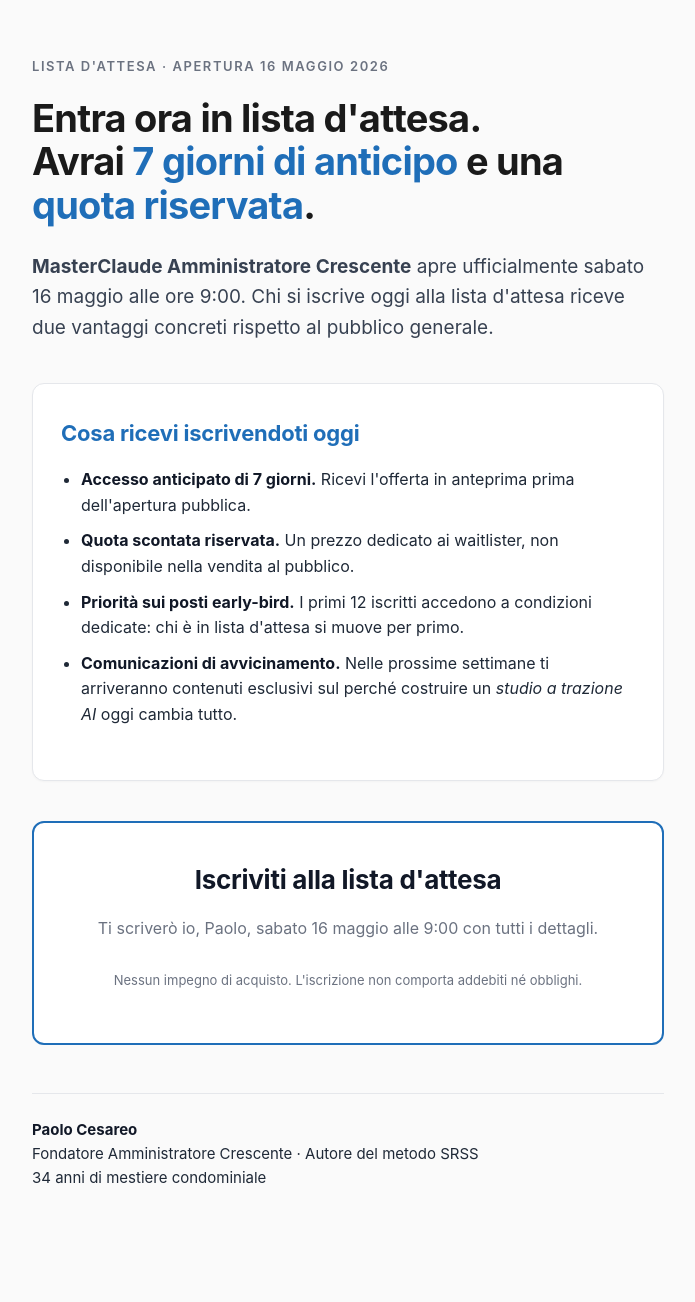
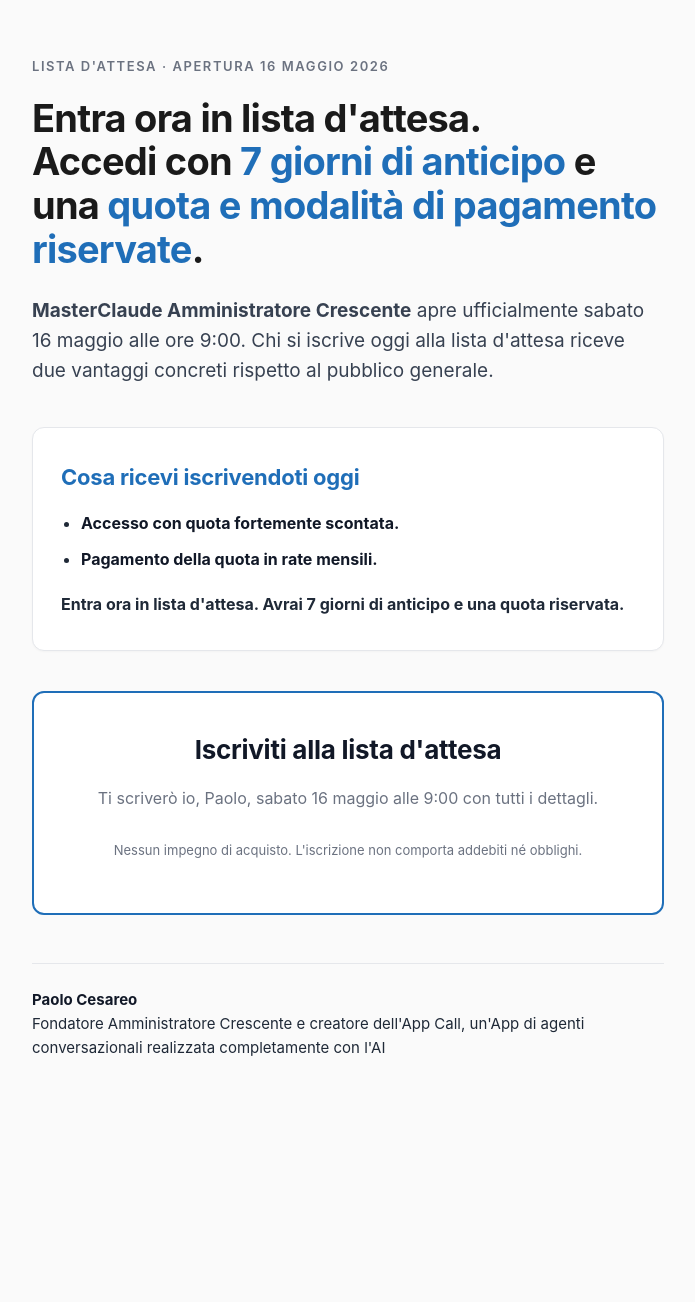
Before and after one commit to Paolocesareo/amministratorecrescente-sito-istituzionale, a Jekyll site: the page built from masterclaude.html, in a window 1280 px wide. Shown: the whole page, without its empty margins (292-987 px from the left). Built offline with Jekyll 4.4.1, drawn with Linux system fonts in a browser that asks for light colours; after the commit the page ends 1172 px from its top, so only the background shows below that.

Commit message:
Update MasterClaude landing: headline, benefits, signature

```diff
--- a/masterclaude.html
+++ b/masterclaude.html
@@ -118,7 +118,7 @@ sitemap: false
   <div class="kicker">Lista d'attesa · Apertura 16 maggio 2026</div>
 
   <h1>Entra ora in lista d'attesa.<br>
-  Avrai <em>7 giorni di anticipo</em> e una <em>quota riservata</em>.</h1>
+  Accedi con <em>7 giorni di anticipo</em> e una <em>quota e modalità di pagamento riservate</em>.</h1>
 
   <p class="lede">
     <strong>MasterClaude Amministratore Crescente</strong> apre ufficialmente sabato 16 maggio alle ore 9:00. Chi si iscrive oggi alla lista d'attesa riceve due vantaggi concreti rispetto al pubblico generale.
@@ -127,11 +127,10 @@ sitemap: false
   <div class="box">
     <h2>Cosa ricevi iscrivendoti oggi</h2>
     <ul>
-      <li><strong>Accesso anticipato di 7 giorni.</strong> Ricevi l'offerta in anteprima prima dell'apertura pubblica.</li>
-      <li><strong>Quota scontata riservata.</strong> Un prezzo dedicato ai waitlister, non disponibile nella vendita al pubblico.</li>
-      <li><strong>Priorità sui posti early-bird.</strong> I primi 12 iscritti accedono a condizioni dedicate: chi è in lista d'attesa si muove per primo.</li>
-      <li><strong>Comunicazioni di avvicinamento.</strong> Nelle prossime settimane ti arriveranno contenuti esclusivi sul perché costruire un <em>studio a trazione AI</em> oggi cambia tutto.</li>
+      <li><strong>Accesso con quota fortemente scontata.</strong></li>
+      <li><strong>Pagamento della quota in rate mensili.</strong></li>
     </ul>
+    <p style="margin-top:20px;margin-bottom:0;"><strong>Entra ora in lista d'attesa. Avrai 7 giorni di anticipo e una quota riservata.</strong></p>
   </div>
 
   <div class="form-wrap">
@@ -146,8 +145,7 @@ sitemap: false
 
   <div class="sig">
     <p><strong>Paolo Cesareo</strong><br>
-    Fondatore Amministratore Crescente · Autore del metodo SRSS<br>
-    34 anni di mestiere condominiale</p>
+    Fondatore Amministratore Crescente e creatore dell'App Call, un'App di agenti conversazionali realizzata completamente con l'AI</p>
   </div>
 
 </main>
```
